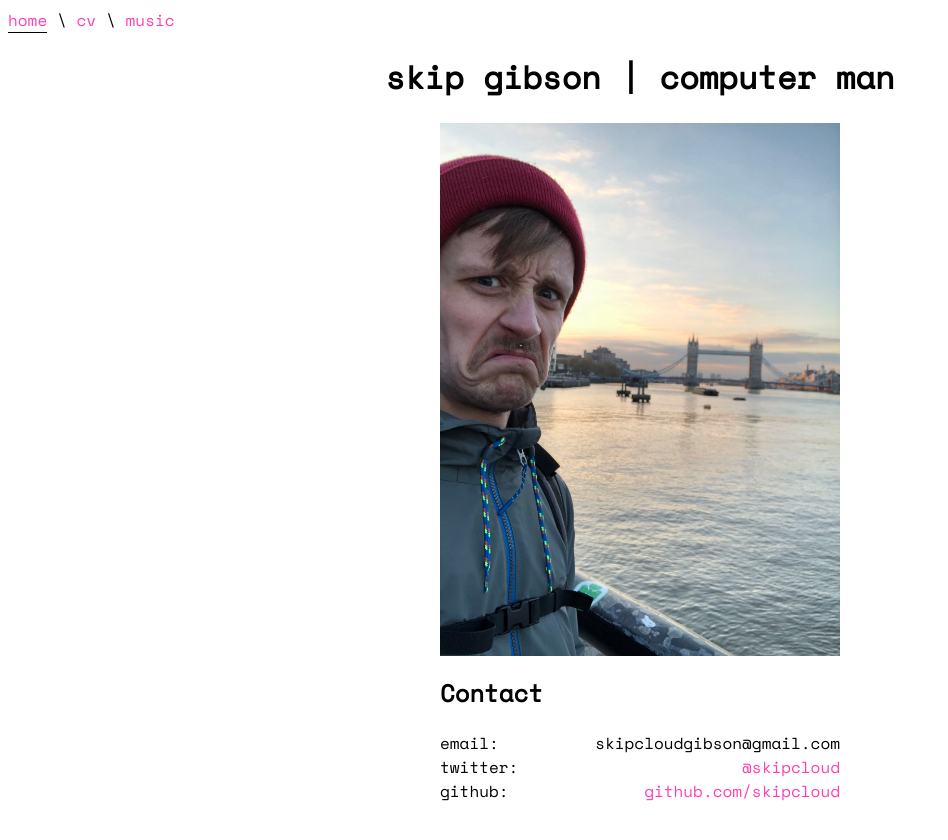
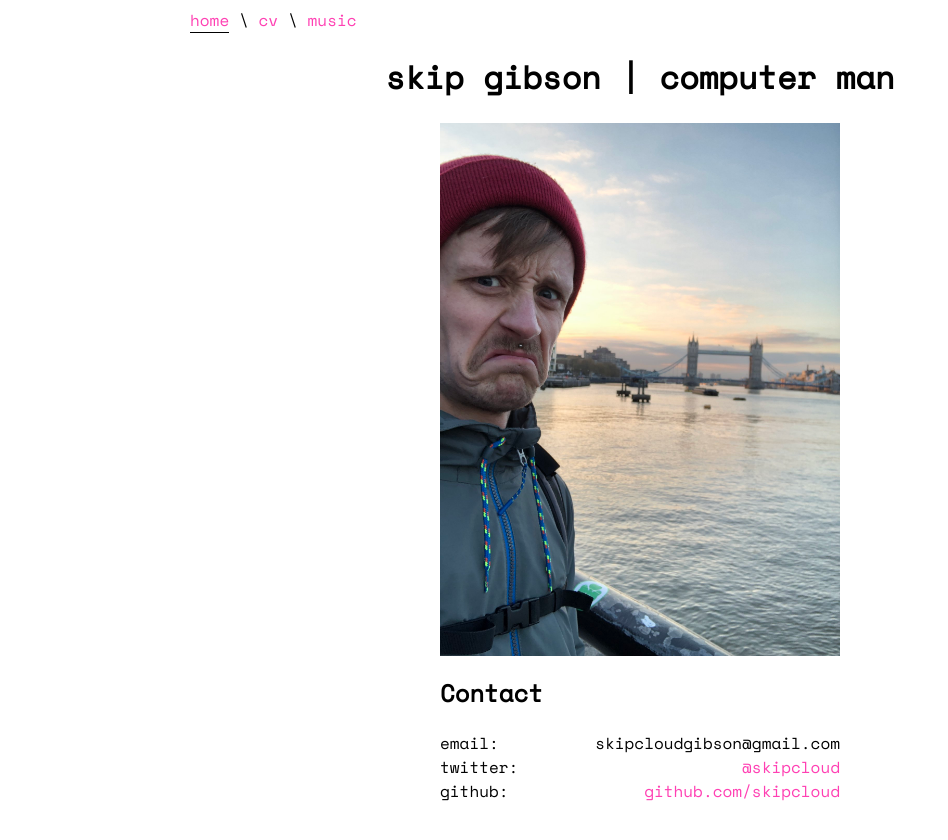
Before and after one commit to skipcloud/skipcloud.github.io, a Jekyll site: the page built from index.html, in a window 1280 px wide. Shown: the top 840 px of the page, without its empty margins (0-948 px from the left). Built offline with Jekyll 4.4.1, drawn with Linux system fonts in a browser that asks for light colours.

Commit message:
Add main container with min and max width

```diff
--- a/_layouts/default.html
+++ b/_layouts/default.html
@@ -5,10 +5,11 @@
     <link href='https://fonts.googleapis.com/css?family=Space Mono' rel='stylesheet'>
     <link rel="stylesheet" href="assets/css/stylesheet.css" >
     <title>skip gibson</title>
-
   </head>
   <body>
-    {% include header.html %}
-    {{ content  }}
+    <div id="main-container">
+      {% include header.html %}
+      {{ content  }}
+    </div>
   </body>
 </html>
--- a/assets/css/stylesheet.css
+++ b/assets/css/stylesheet.css
@@ -1,5 +1,11 @@
 body {
   font-family: 'Space Mono', monospace;
+}
+
+#main-container {
+  max-width: 900px;
+  min-width: 550px;
+  margin: auto;
 }
 
 h1 {
```
